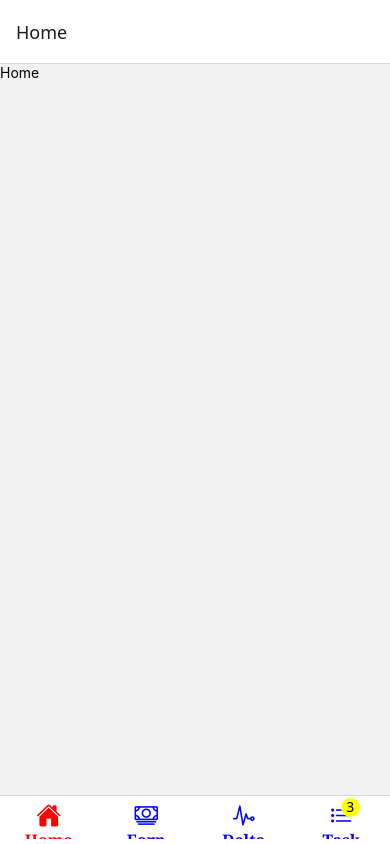
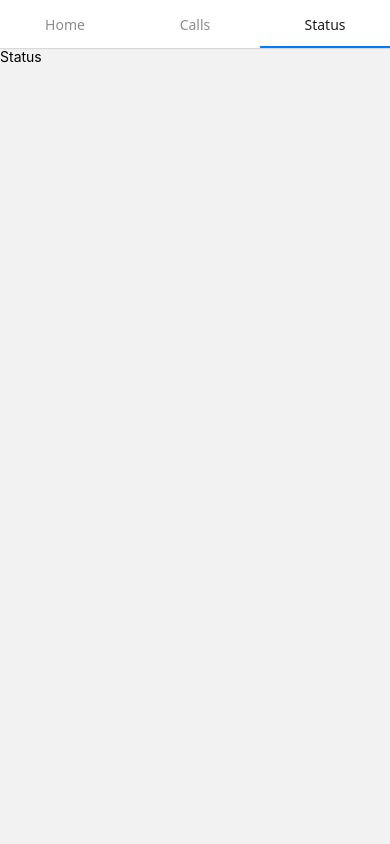
Before and after one commit to nuruddin-osman/react-native-navigation, a React Native app: screen /Status in a window 390 px wide. Built offline with nearby package versions, Linux system fonts and the light colour scheme.

Commit message:
Top tab navigation setup done

```diff
--- a/App.jsx
+++ b/App.jsx
@@ -1,31 +1,53 @@
 import React from 'react';
-import { createBottomTabNavigator } from '@react-navigation/bottom-tabs';
+// import { createBottomTabNavigator } from '@react-navigation/bottom-tabs';
 import { NavigationContainer } from '@react-navigation/native';
-import Home from './src/screens/tabBottom/Home';
-import Earn from './src/screens/tabBottom/Earn';
-import Delta from './src/screens/tabBottom/Delta';
-import Task from './src/screens/tabBottom/Task';
-import Icon from 'react-native-vector-icons/Ionicons';
+// import Home from './src/screens/tabBottom/Home';
+// import Earn from './src/screens/tabBottom/Earn';
+// import Delta from './src/screens/tabBottom/Delta';
+// import Task from './src/screens/tabBottom/Task';
+// import Icon from 'react-native-vector-icons/Ionicons';
 
-const Tab = createBottomTabNavigator();
-const getIconBars = (routeName, focused, color, size) => {
-  let iconName;
-  if (routeName === 'Home') {
-    iconName = focused ? 'home' : 'home-outline';
-  } else if (routeName === 'Earn') {
-    iconName = focused ? 'cash' : 'cash-outline';
-  } else if (routeName === 'Delta') {
-    iconName = focused ? 'pulse' : 'pulse-outline';
-  } else if (routeName === 'Task') {
-    iconName = focused ? 'list' : 'list-outline';
-  }
-  return <Icon name={iconName} size={size} color={color} />;
-};
+// const Tab = createBottomTabNavigator();
+// const getIconBars = (routeName, focused, color, size) => {
+//   let iconName;
+//   if (routeName === 'Home') {
+//     iconName = focused ? 'home' : 'home-outline';
+//   } else if (routeName === 'Earn') {
+//     iconName = focused ? 'cash' : 'cash-outline';
+//   } else if (routeName === 'Delta') {
+//     iconName = focused ? 'pulse' : 'pulse-outline';
+//   } else if (routeName === 'Task') {
+//     iconName = focused ? 'list' : 'list-outline';
+//   }
+//   return <Icon name={iconName} size={size} color={color} />;
+// };
+
+import { createMaterialTopTabNavigator } from '@react-navigation/material-top-tabs';
+import Home from './src/screens/topTab/Home';
+import Calls from './src/screens/topTab/Calls';
+import Status from './src/screens/topTab/Status';
+import { StatusBar, View } from 'react-native';
+
+const Tab = createMaterialTopTabNavigator();
 
 const App = () => {
   return (
     <NavigationContainer>
-      <Tab.Navigator
+      <View
+        style={{
+          paddingTop: StatusBar.currentHeight,
+          backgroundColor: '#8000ff',
+        }}
+      >
+        <StatusBar
+          animated={true}
+          barStyle="light-content"
+          hidden={false}
+          translucent={true}
+          showHideTransition="fade"
+        />
+      </View>
+      {/* <Tab.Navigator
         screenOptions={({ route }) => ({
           tabBarIcon: ({ focused, color, size }) =>
             getIconBars(route.name, focused, color, size),
@@ -52,6 +74,11 @@ const App = () => {
             },
           }}
         />
+      </Tab.Navigator> */}
+      <Tab.Navigator>
+        <Tab.Screen name="Home" component={Home} />
+        <Tab.Screen name="Calls" component={Calls} />
+        <Tab.Screen name="Status" component={Status} />
       </Tab.Navigator>
     </NavigationContainer>
   );
--- a/package.json
+++ b/package.json
@@ -14,11 +14,13 @@
     "@react-navigation/bottom-tabs": "^7.4.2",
     "@react-navigation/drawer": "^7.5.3",
     "@react-navigation/elements": "^2.5.2",
+    "@react-navigation/material-top-tabs": "^7.3.2",
     "@react-navigation/native": "^7.1.14",
     "@react-navigation/native-stack": "^7.3.21",
     "react": "19.1.0",
     "react-native": "0.80.1",
     "react-native-gesture-handler": "^2.27.1",
+    "react-native-pager-view": "^6.8.1",
     "react-native-reanimated": "^3.18.0",
     "react-native-safe-area-context": "^5.5.1",
     "react-native-screens": "^4.11.1",
--- /dev/null
+++ b/src/screens/topTab/Calls.jsx
@@ -0,0 +1,12 @@
+import { View, Text } from 'react-native';
+import React from 'react';
+
+const Calls = () => {
+  return (
+    <View>
+      <Text>Calls</Text>
+    </View>
+  );
+};
+
+export default Calls;
--- /dev/null
+++ b/src/screens/topTab/Home.jsx
@@ -0,0 +1,12 @@
+import { View, Text } from 'react-native';
+import React from 'react';
+
+const Home = () => {
+  return (
+    <View>
+      <Text>Home</Text>
+    </View>
+  );
+};
+
+export default Home;
--- /dev/null
+++ b/src/screens/topTab/Status.jsx
@@ -0,0 +1,12 @@
+import { View, Text } from 'react-native';
+import React from 'react';
+
+const Status = () => {
+  return (
+    <View>
+      <Text>Status</Text>
+    </View>
+  );
+};
+
+export default Status;
```
Also changed, not shown: 1 other file (tests, documents, lock files or other folders).
